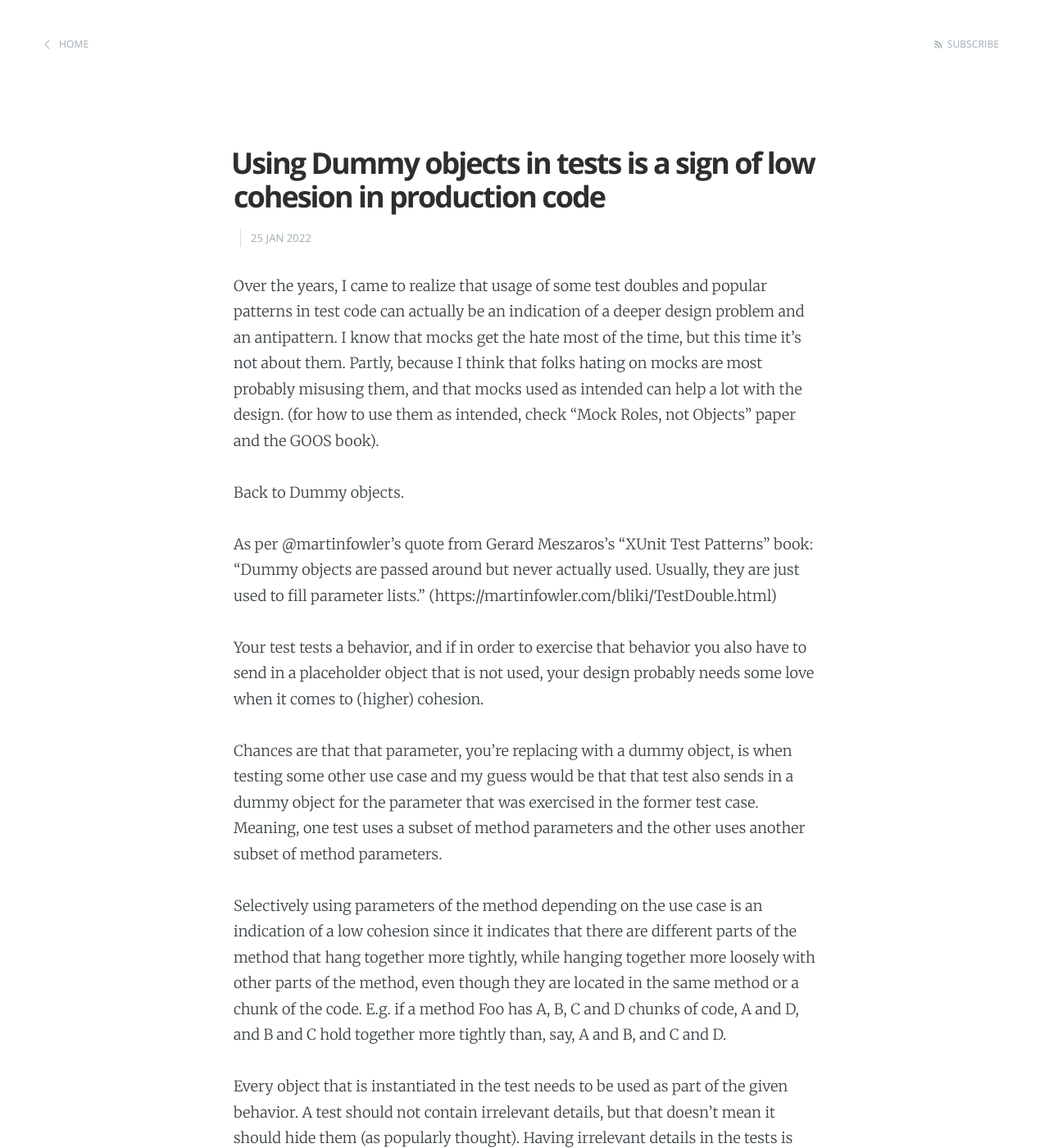
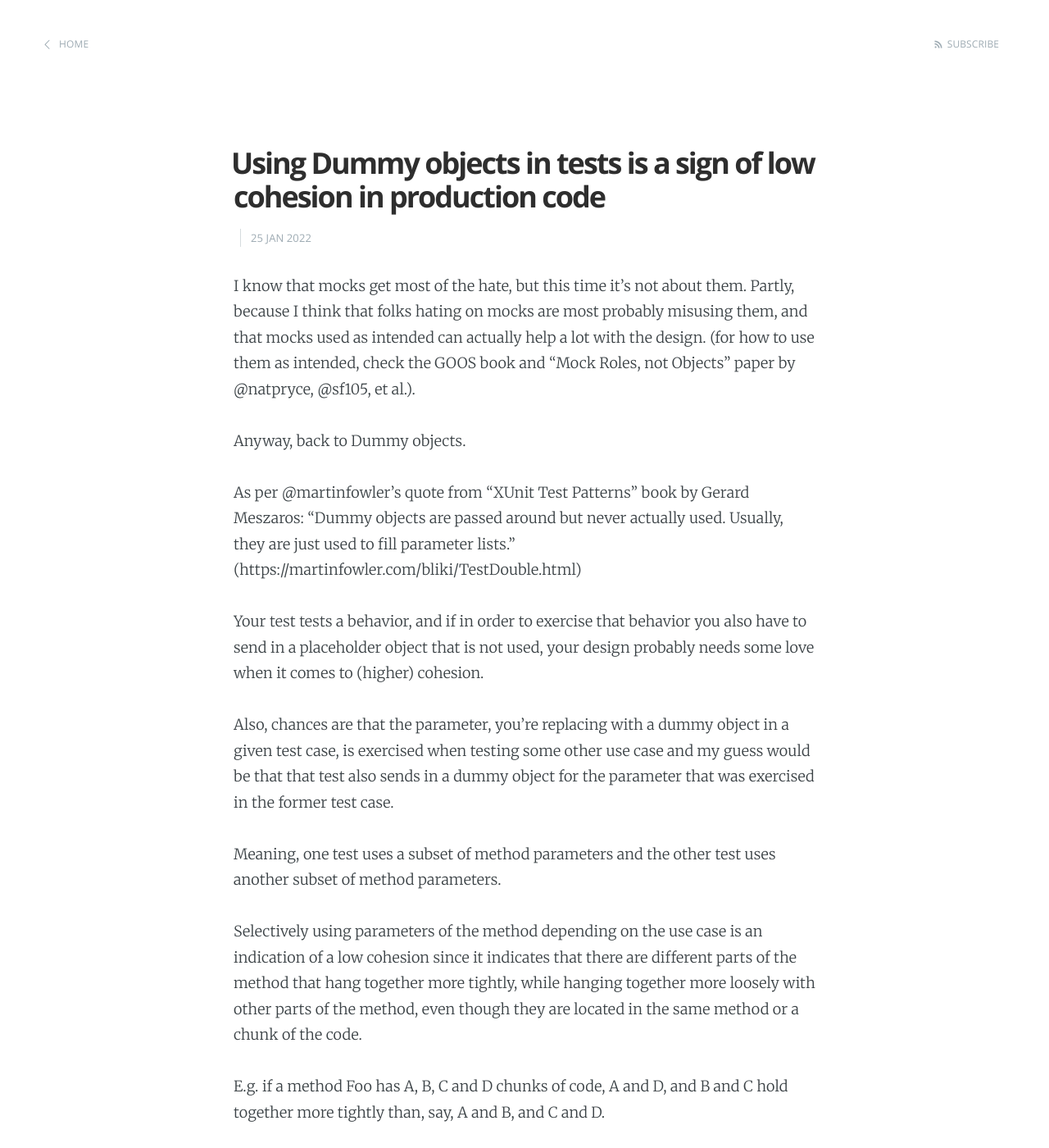
Before and after one commit to dragan-stepanovic/dragan-stepanovic.github.io, a Jekyll site: the page built from _posts/2022-01-25-test-doubles-low-cohesion.md, in a window 1280 px wide and 1400 px high. Shown: the whole window at 82% size. Built offline with Jekyll 4.4.1, drawn with Linux system fonts in a browser that asks for light colours; our own code applies the rules of GitHub Pages for plain Markdown files; comment, search, counter and statistics services are not loaded; some of the changed text lies outside the part shown.

Commit message:
Update 2022-01-25-test-doubles-low-cohesion.md

```diff
--- a/_posts/2022-01-25-test-doubles-low-cohesion.md
+++ b/_posts/2022-01-25-test-doubles-low-cohesion.md
@@ -2,23 +2,33 @@
 title: Using Dummy objects in tests is a sign of low cohesion in production code
 ---
 
-Over the years, I came to realize that usage of some test doubles and popular patterns in test code can actually be an indication of a deeper design problem and an antipattern. I know that mocks get the hate most of the time, but this time it's not about them. Partly, because I think that folks hating on mocks are most probably misusing them, and that mocks used as intended can help a lot with the design. (for how to use them as intended, check "Mock Roles, not Objects" paper and the GOOS book).
+I know that mocks get most of the hate, but this time it's not about them. Partly, because I think that folks hating on mocks are most probably misusing them, and that mocks used as intended can actually help a lot with the design.
+(for how to use them as intended, check the GOOS book and "Mock Roles, not Objects" paper by
+@natpryce, @sf105, et al.).
 
-Back to Dummy objects.
+Anyway, back to Dummy objects.
 
-As per @martinfowler's quote from Gerard Meszaros's "XUnit Test Patterns" book:
+
+As per @martinfowler's quote from "XUnit Test Patterns" book by Gerard Meszaros:
 "Dummy objects are passed around but never actually used. Usually, they are just used to fill parameter lists."
 (https://martinfowler.com/bliki/TestDouble.html)
 
 Your test tests a behavior, and if in order to exercise that behavior you also have to send in a placeholder object that is not used, your design probably needs some love when it comes to (higher) cohesion.
 
+Also, chances are that the parameter, you're replacing with a dummy object in a given test case, is exercised when testing some other use case and my guess would be that that test also sends in a dummy object for the parameter that was exercised in the former test case.
 
-Chances are that that parameter, you're replacing with a dummy object, is when testing some other use case and my guess would be that that test also sends in a dummy object for the parameter that was exercised in the former test case. Meaning, one test uses a subset of method parameters and the other uses another subset of method parameters.
+
+Meaning, one test uses a subset of method parameters and the other test uses another subset of method parameters.
 
 Selectively using parameters of the method depending on the use case is an indication of a low cohesion since it indicates that there are different parts of the method that hang together more tightly, while hanging together more loosely with other parts of the method, even though they are located in the same method or a chunk of the code.
+
 E.g. if a method Foo has A, B, C and D chunks of code, A and D, and B and C hold together more tightly than, say, A and B, and C and D.
 
-Every object that is instantiated in the test needs to be used as part of the given behavior.
+Every object that is instantiated in the test should be used as part of testing given behavior.
+
 A test should not contain irrelevant details, but that doesn't mean it should hide them (as popularly thought).
-Having irrelevant details in the tests is less a problem for the test and more of a problem for the design of the production code.
-When a test invokes a behavior, I expect to see all passed parameters being relevant for the test. Thus, instead of using dummy objects, redesign the code (probably split the method) to increase the cohesiveness so that you don't have to use them.
+Having irrelevant details in the tests is less of a problem for the test and more of a problem for the design of the production code.
+
+When a test invokes a behavior, I expect to see all passed parameters being relevant for the test. Thus, instead of using dummy objects, redesign the code (probably split the method) to increase the cohesiveness so that you don't have to use them at all.
+
+And yes, this is another example how 'Listening to the tests' can aid your design.
```
